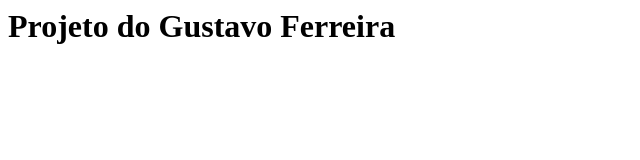
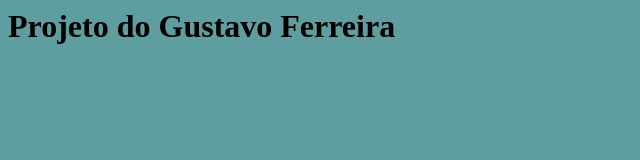
Before and after one commit to gustluiz/curso-git-alura, a plain HTML site: page index.html in a window 1280 px wide. Shown: the whole page, without its empty margins (0-640 px from the left). Drawn offline with Linux system fonts and the light colour scheme.

Commit message:
inicio de design

```diff
--- /dev/null
+++ b/estilo.css
@@ -0,0 +1,3 @@
+body {
+    background-color: cadetblue;
+}
--- a/index.html
+++ b/index.html
@@ -1,6 +1,6 @@
 <html>
     <head>
-
+        <link rel="stylesheet" href="estilo.css">
     </head>
     <body>
         <h1>Projeto do Gustavo Ferreira</h1>
```
